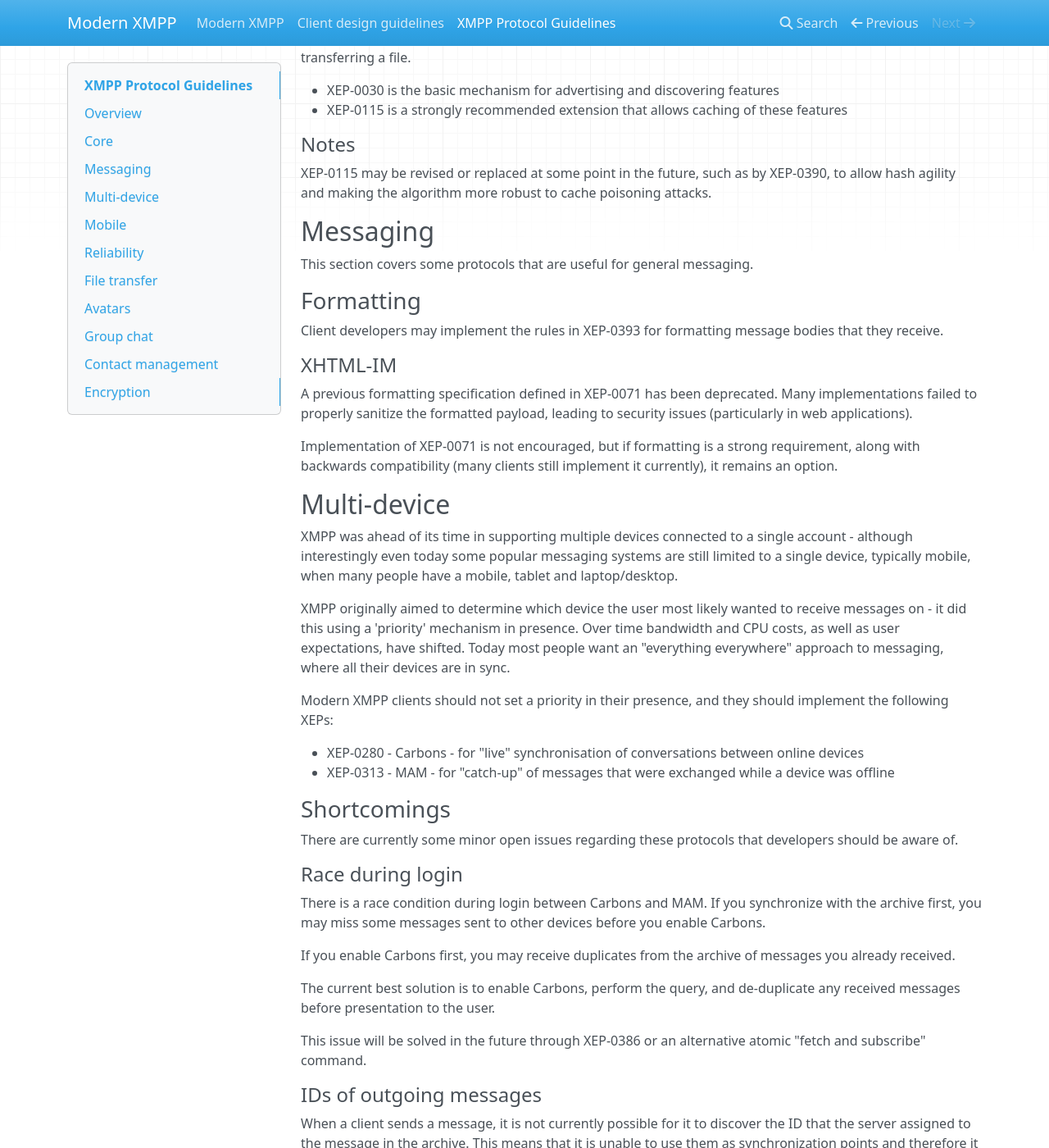
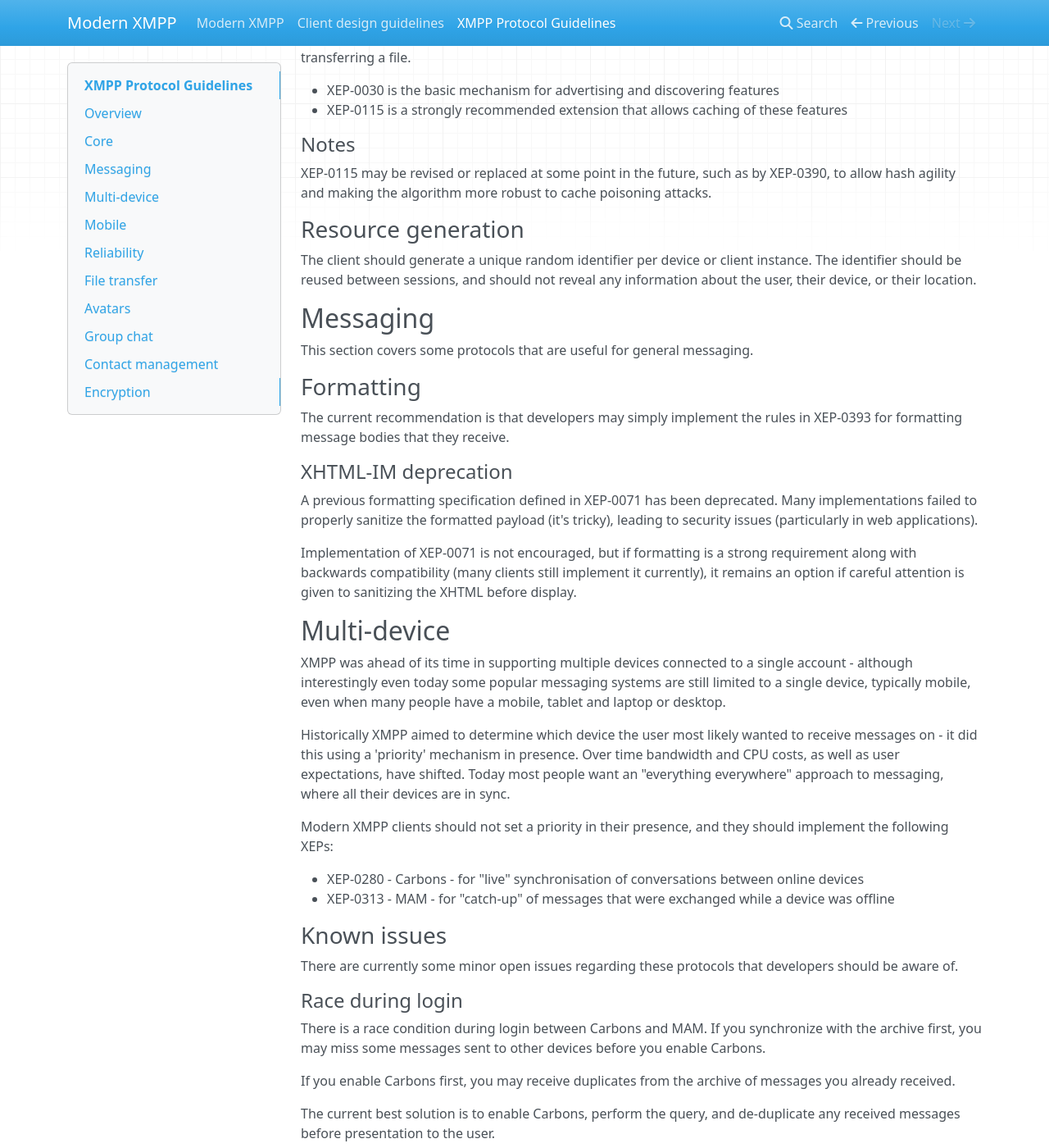
Before and after one commit to modernxmpp/modernxmpp, an MkDocs documentation site: the page built from docs/protocol.md, in a window 1280 px wide and 1400 px high, scrolled down 860 px. Shown: the whole window at 82% size. Built offline with MkDocs 1.6.1, drawn with Linux system fonts in a browser that asks for light colours; nearby versions of some CDN libraries; some of the changed text lies outside the part shown.

Commit message:
docs: Various additions

```diff
--- a/docs/protocol.md
+++ b/docs/protocol.md
@@ -48,31 +48,38 @@
 XEP-0115 may be revised or replaced at some point in the future, such as by XEP-0390, to allow
 hash agility and making the algorithm more robust to cache poisoning attacks.
 
+### Resource generation
+
+The client should generate a unique random identifier per device or client instance. The
+identifier should be reused between sessions, and should not reveal any information
+about the user, their device, or their location.
+
 ## Messaging
 
 This section covers some protocols that are useful for general messaging.
 
 ### Formatting
 
-Client developers may implement the rules in XEP-0393 for formatting message bodies that they
-receive.
+The current recommendation is that developers may simply implement the rules in XEP-0393 for
+formatting message bodies that they receive.
 
-#### XHTML-IM
+#### XHTML-IM deprecation
 
 A previous formatting specification defined in XEP-0071 has been deprecated. Many implementations
-failed to properly sanitize the formatted payload, leading to security issues (particularly in web
-applications).
+failed to properly sanitize the formatted payload (it's tricky), leading to security issues
+(particularly in web applications).
 
-Implementation of XEP-0071 is not encouraged, but if formatting is a strong requirement, along with
-backwards compatibility (many clients still implement it currently), it remains an option.
+Implementation of XEP-0071 is not encouraged, but if formatting is a strong requirement along with
+backwards compatibility (many clients still implement it currently), it remains an option if careful
+attention is given to sanitizing the XHTML before display.
 
 ## Multi-device
 
 XMPP was ahead of its time in supporting multiple devices connected to a single account - although
 interestingly even today some popular messaging systems are still limited to a single device,
-typically mobile, when many people have a mobile, tablet and laptop/desktop.
+typically mobile, even when many people have a mobile, tablet and laptop or desktop.
 
-XMPP originally aimed to determine which device the user most likely wanted to receive messages
+Historically XMPP aimed to determine which device the user most likely wanted to receive messages
 on - it did this using a 'priority' mechanism in presence. Over time bandwidth and CPU costs,
 as well as user expectations, have shifted. Today most people want an "everything everywhere"
 approach to messaging, where all their devices are in sync.
@@ -83,7 +90,7 @@
 - XEP-0280 - Carbons - for "live" synchronisation of conversations between online devices
 - XEP-0313 - MAM - for "catch-up" of messages that were exchanged while a device was offline
 
-### Shortcomings
+### Known issues
 
 There are currently some minor open issues regarding these protocols that developers should be aware of.
 
@@ -145,7 +152,15 @@
 The other mechanisms are optional (the advantages of implementing each one are documented in the
 relevant section).
 
+There are three file transfer methods that a modern XMPP client may implement:
+
+- HTTP upload (required)
+- Jingle streams (recommended for large file support)
+- Stream initiation (deprecated, but may be implemented for backwards-compatibility)
+
 ### HTTP upload
+
+**Required:** *yes*
 
 The newest file transfer mechanism available, described in XEP-0363. It is strongly recommended to
 implement this mechanism to provide the best user experience.
@@ -217,6 +234,8 @@
 
 ### Stream Initiation (pre-Jingle)
 
+**Required:** *no - optionally implement for sending large files to pre-Jingle clients*
+
 XEP-0096 describes the stream negotiation protocol that was used before Jingle. It is widely supported, and can use the same
 transports:
 
@@ -272,6 +297,9 @@
 
 These issues lead to a poor user experience.
 
+Modern XMPP clients that implement OTR must add a XEP-0380 tag to their outgoing
+messages.
+
 #### MLS
 
 The IETF is currently working on standardizing a new protocol for
```
Also changed, not shown: other parts of docs/protocol.md (+9 -1 lines), docs/client-guidelines.md (+8 -6 lines).
